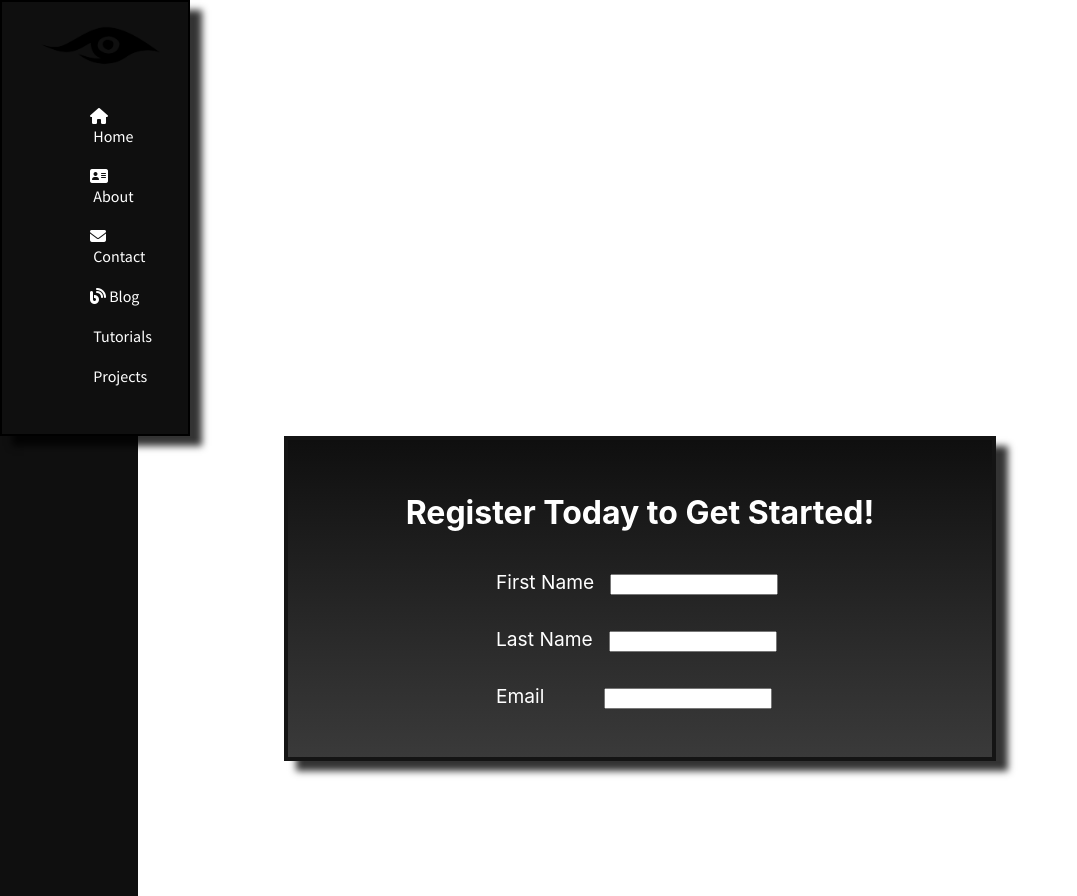
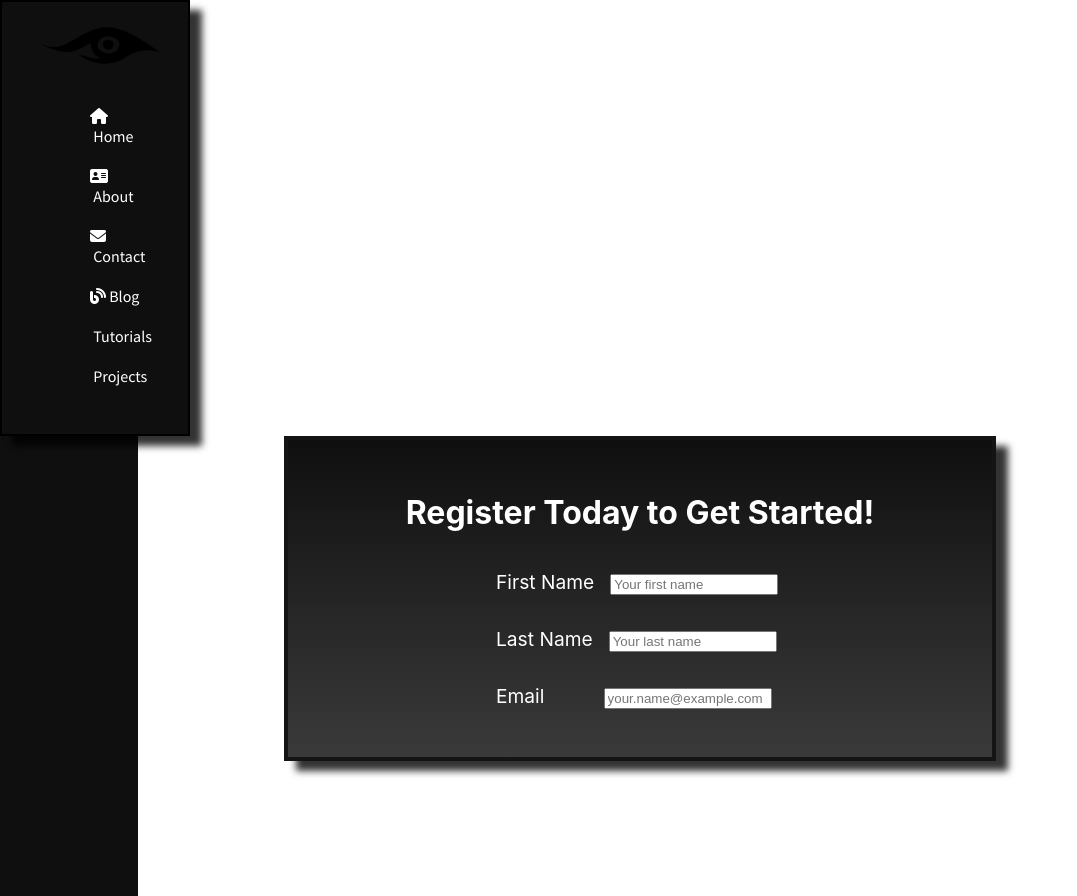
Before and after one commit to jameydev/ts-react-gen-testing, a React (Create React App) app: page / in a window 1280 px wide. Shown: the whole page, without its empty margins (0-1077 px from the left). Built offline with nearby package versions, Linux system fonts and the light colour scheme.

Commit message:
argh types

```diff
--- a/src/components/FormInput.tsx
+++ b/src/components/FormInput.tsx
@@ -5,13 +5,15 @@ export default function FormInput(props: FormInputProps) {
         labelTxt,
         id,
         name,
-        inputType
+        inputType,
+        pattern,
+        placeholder
     } = props;
 
     return (
         <div className="form-group">
             <label htmlFor={forLabel}>{labelTxt}</label>
-            <input type={inputType} id={id} name={name} />
+            <input type={inputType} id={id} name={name} pattern={pattern} placeholder={placeholder}/>
         </div>
     );
 }
--- a/src/components/HamburgerIcon.tsx
+++ b/src/components/HamburgerIcon.tsx
@@ -1,13 +1,12 @@
 export default function HamburgerIcon() {
-    const toggleSideMenu = () => {
-        // console.log("Clearing side menu");
-        const sideMenu = document.querySelector(".side-menu");
-        let isOn = sideMenu?.classList.contains("no-display");
-        !isOn ? sideMenu?.classList.add("no-display") : sideMenu?.classList.remove("no-display");
-    }
+    // const toggleSideMenu = () => {
+    //     // console.log("Clearing side menu");
+    //     document.querySelector(".side-menu")?.classList.remove("no-display");
+    //     // not working, probably need to use state
+    // }
 
     return (
-        <div className="burger" onClick={toggleSideMenu}>
+        <div className="burger">
             <i className="fa-solid fa-bars"></i>
         </div>
     );
--- a/src/components/MenuHeader.tsx
+++ b/src/components/MenuHeader.tsx
@@ -1,13 +1,11 @@
 export default function MenuHeader() {
-    const toggleSideMenu = () => {
-        // console.log("Clearing side menu");
-        const sideMenu = document.querySelector(".side-menu");
-        let isOn = sideMenu?.classList.contains("no-display");
-        !isOn ? sideMenu?.classList.add("no-display") : sideMenu?.classList.remove("no-display");
-    }
+    // const toggleSideMenu = () => {
+    //     // console.log("Clearing side menu");
+    //     document.querySelector(".side-menu")?.classList.add("no-display");
+    // }
 
     return (
-        <div className="menu-header" onClick={toggleSideMenu}>
+        <div className="menu-header">
             <img className="logo" src="sample-eye-logo.png" alt="YOUR LOGO/ICON" />
         </div>
     );
--- a/src/components/RegistrationForm.tsx
+++ b/src/components/RegistrationForm.tsx
@@ -19,6 +19,7 @@ export default function Form(props: FormProps) {
                     id="fname"
                     name="fname"
                     inputType="text"
+                    placeholder="Your first name"
                 />
                 <FormInput
                     forLabel="lname"
@@ -26,6 +27,7 @@ export default function Form(props: FormProps) {
                     id="lname"
                     name="lname"
                     inputType="text"
+                    placeholder="Your last name"
                 />
                 <FormInput
                     forLabel="email"
@@ -33,6 +35,7 @@ export default function Form(props: FormProps) {
                     id="email"
                     name="email"
                     inputType="email"
+                    placeholder="your.name@example.com"
                 />
             </form>
         </div>
--- a/src/components/SideMenu.tsx
+++ b/src/components/SideMenu.tsx
@@ -1,6 +1,7 @@
 import MenuHeader from "./MenuHeader";
 import List from "./List";
 import listItems from "../data/items";
+import { ReactNode, useRef, useState } from "react";
 
 export default function SideMenu() {
     return (
--- a/src/components/types.d.ts
+++ b/src/components/types.d.ts
@@ -29,4 +29,6 @@ declare interface FormInputProps {
     id: string;
     name: string;
     inputType: string;
+    pattern?: string;
+    placeholder?: string;
 }
```
